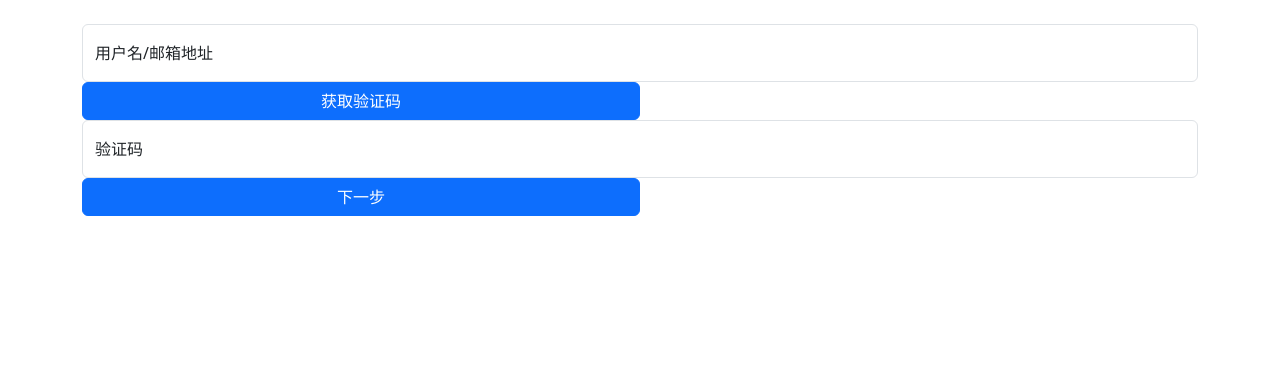
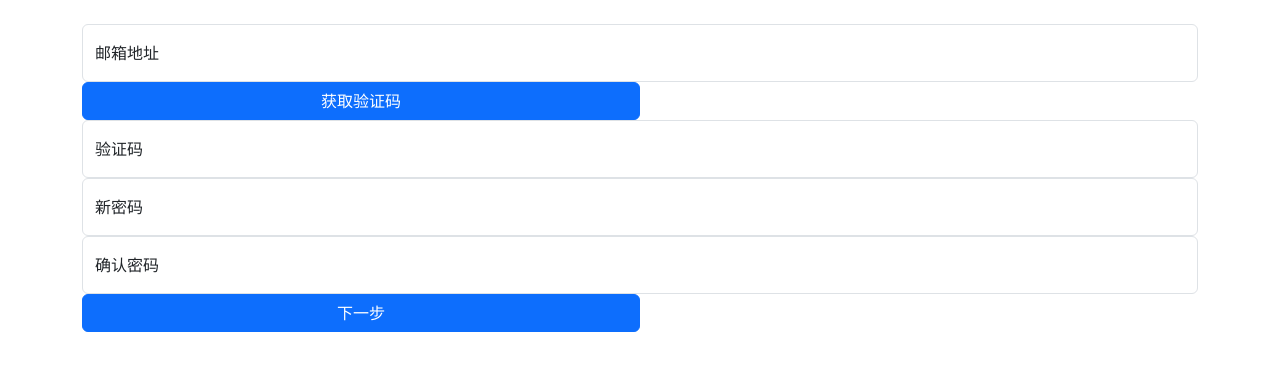
Before and after one commit to Jetonic2003/YFProject, a Flask app: page /forget/ in a window 1280 px wide. Shown: the part 87-458 px from the top of the page. Run offline with Flask 3, Linux system fonts and the light colour scheme; some libraries are stand-ins or nearby versions.

Commit message:
230704 修改

```diff
--- a/Templates/forget.html
+++ b/Templates/forget.html
@@ -14,14 +14,22 @@
       </header>
     <section>
         <div class="form-floating">
-                <input type="email" class="form-control" id="floatingInput" name="nm" placeholder="name@example.com">
-                <label for="floatingInput">用户名/邮箱地址</label>
+                <input type="email" class="form-control" id="floatingInput" name="email" placeholder="name@example.com">
+                <label for="floatingInput">邮箱地址</label>
             <button class="w-50 btn btn-primary" type="button">获取验证码</button>
               </div>
               <div class="form-floating">
                 <input type="text" class="form-control" id="floatingPassword" name="cod" placeholder="Password">
                 <label for="floatingPassword">验证码</label>
               </div>
+        <div class="form-floating">
+                <input type="text" class="form-control" id="floatingPassword" name="newpw" placeholder="Password">
+                <label for="floatingPassword">新密码</label>
+              </div>
+        <div class="form-floating">
+                <input type="text" class="form-control" id="floatingPassword" name="newpw2" placeholder="Password">
+                <label for="floatingPassword">确认密码</label>
+              </div>
         <button class="w-50 btn btn-primary" type="submit">下一步</button>
     </section>
 </div>
--- a/app.py
+++ b/app.py
@@ -3,6 +3,10 @@ from flask import Flask, render_template, request, redirect, url_for,session
 import pymysql
 import requests
 import movieservice,commentservice,entity,userservice,favoriteservice
+import smtplib
+from email.header import Header
+from email.mime.multipart import MIMEMultipart
+from email.mime.text import MIMEText
 
 app = Flask(__name__)
 app.secret_key='your_secret_key'
@@ -37,8 +41,11 @@ def signup():
         email = request.form.get('email')
         password = request.form.get('password')
         password2 = request.form.get('password2')
-        if(userservice.get_user_by_email(email) or userservice.get_user_by_name(username)):
-            error="用户名或密码已注册"
+        if(password!=password2):
+            error="两次密码不一致"
+            return render_template('signup.html', error=error)
+        elif(userservice.get_user_by_email(email) or userservice.get_user_by_name(username)):
+            error="用户名或邮箱已注册"
             return render_template('signup.html',error=error)
         else:
             userservice.create_user(username,password,email)
```
